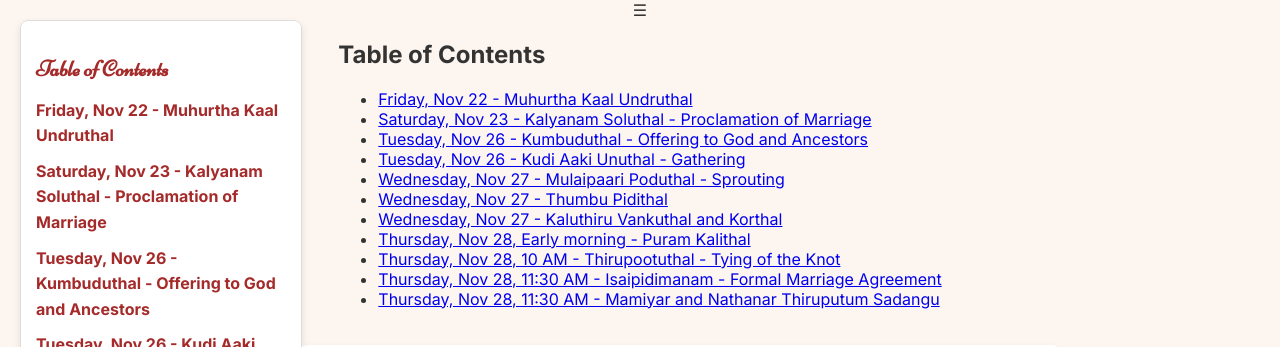
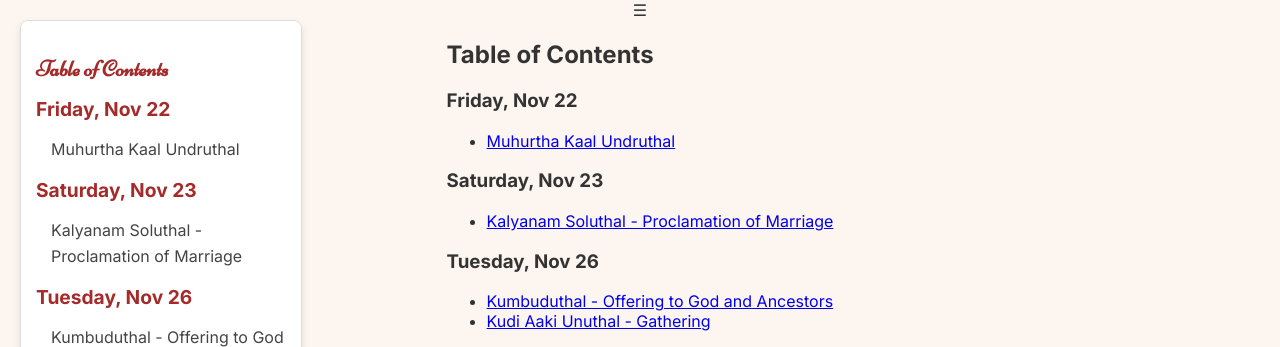
Before and after one commit to coconutturtle/wedschedule, a plain HTML site: page index.html in a window 1280 px wide. Shown: the top 347 px of the page. Drawn offline with Linux system fonts and the light colour scheme.

Commit message:
Update index.html

```diff
--- a/index.html
+++ b/index.html
@@ -56,21 +56,29 @@
             margin-bottom: 15px;
         }
 
+        .toc h3 {
+            font-size: 1.2em;
+            color: #a52a2a;
+            margin-top: 10px;
+            margin-bottom: 5px;
+        }
+
         .toc ul {
             list-style: none;
             padding: 0;
             font-size: 1em;
             line-height: 1.6em;
+            margin-left: 15px;
         }
 
         .toc li {
-            margin-bottom: 10px;
+            margin-bottom: 5px;
         }
 
         .toc a {
-            color: #a52a2a;
+            color: #444;
             text-decoration: none;
-            font-weight: bold;
+            font-weight: normal;
         }
 
         .toc a:hover {
@@ -172,21 +180,29 @@
                 overflow-y: auto;
             }
 
+            .toc-overlay h3 {
+                font-size: 1.2em;
+                color: #a52a2a;
+                margin-top: 10px;
+                margin-bottom: 5px;
+            }
+
             .toc-overlay ul {
                 list-style: none;
                 padding: 0;
                 font-size: 1.1em;
                 line-height: 1.8em;
+                margin-left: 15px;
             }
 
             .toc-overlay li {
-                margin-bottom: 12px;
+                margin-bottom: 5px;
             }
 
             .toc-overlay a {
-                color: #a52a2a;
-                font-weight: bold;
+                color: #444;
                 text-decoration: none;
+                font-weight: normal;
             }
 
             .toc-overlay a:hover {
@@ -199,9 +215,7 @@
 
 <div class="toc" id="toc">
     <h2>Table of Contents</h2>
-    <ul id="toc-list">
-        <!-- Desktop TOC will be generated here and organized by date -->
-    </ul>
+    <!-- Desktop TOC with dates as headings and events as subheadings will be generated here -->
 </div>
 
 <!-- Floating TOC icon for mobile -->
@@ -211,9 +225,7 @@
 <div class="toc-overlay" id="toc-overlay" onclick="toggleTOC()">
     <div onclick="event.stopPropagation();">
         <h2>Table of Contents</h2>
-        <ul id="toc-list-overlay">
-            <!-- Mobile TOC list will be generated here -->
-        </ul>
+        <!-- Mobile TOC with dates as headings and events as subheadings will be generated here -->
     </div>
 </div>
 
@@ -241,19 +253,42 @@
             // Sort events by date
             events = events.sort((a, b) => new Date(a.date) - new Date(b.date));
 
-            const tocList = document.getElementById('toc-list');
-            const tocListOverlay = document.getElementById('toc-list-overlay');
+            const tocList = document.getElementById('toc');
+            const tocOverlay = document.querySelector('.toc-overlay > div');
             const eventsContainer = document.getElementById('events-container');
 
+            // Group events by date
+            const groupedEvents = events.reduce((acc, event) => {
+                if (!acc[event.date]) acc[event.date] = [];
+                acc[event.date].push(event);
+                return acc;
+            }, {});
+
+            for (const [date, events] of Object.entries(groupedEvents)) {
+                // Create Date Heading for Desktop TOC
+                const dateHeadingDesktop = document.createElement('h3');
+                dateHeadingDesktop.textContent = date;
+                tocList.appendChild(dateHeadingDesktop);
+
+                // Create Date Heading for Mobile TOC
+                const dateHeadingMobile = document.createElement('h3');
+                dateHeadingMobile.textContent = date;
+                tocOverlay.appendChild(dateHeadingMobile);
+
+                const eventListDesktop = document.createElement('ul');
+                const eventListMobile = document.createElement('ul');
+
                 events.forEach(event => {
-                // Create TOC items for desktop and mobile
-                const tocItem = document.createElement('li');
-                const tocLink = document.createElement('a');
-                tocLink.href = `#${event.id}`;
-                tocLink.textContent = `${event.date} - ${event.title}`;
-                tocItem.appendChild(tocLink);
-                tocList.appendChild(tocItem);
-                tocListOverlay.appendChild(tocItem.cloneNode(true));
+                    // Create TOC items for each event under the date heading
+                    const tocItemDesktop = document.createElement('li');
+                    const tocLinkDesktop = document.createElement('a');
+                    tocLinkDesktop.href = `#${event.id}`;
+                    tocLinkDesktop.textContent = event.title;
+                    tocItemDesktop.appendChild(tocLinkDesktop);
+                    eventListDesktop.appendChild(tocItemDesktop);
+
+                    const tocItemMobile = tocItemDesktop.cloneNode(true);
+                    eventListMobile.appendChild(tocItemMobile);
 
                     // Split content by sentence
                     const sentences = event.content.match(/[^.!?]+[.!?]*/g) || [];
@@ -279,6 +314,10 @@
                     `;
                     eventsContainer.appendChild(eventDiv);
                 });
+
+                tocList.appendChild(eventListDesktop);
+                tocOverlay.appendChild(eventListMobile);
+            }
         } catch (error) {
             console.error('Error loading events:', error);
         }
```
Lines whose indentation alone changed are shown as unchanged.
